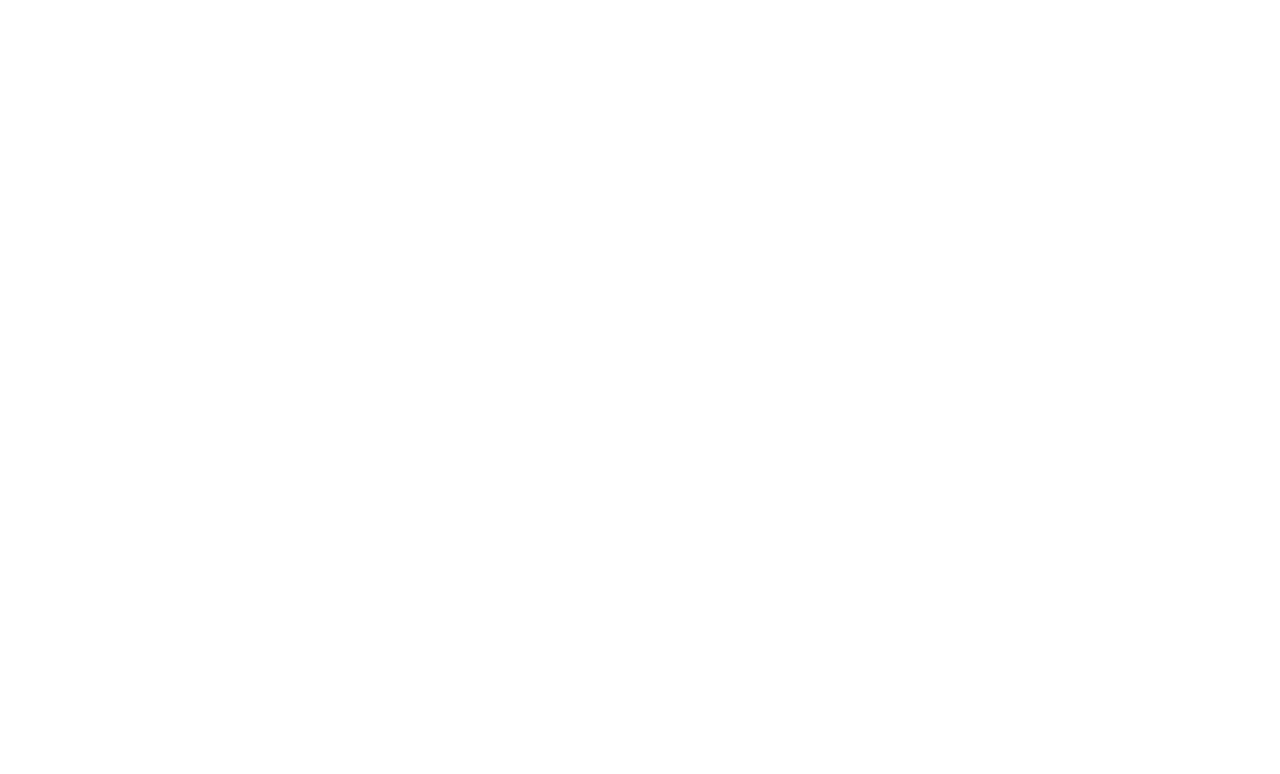
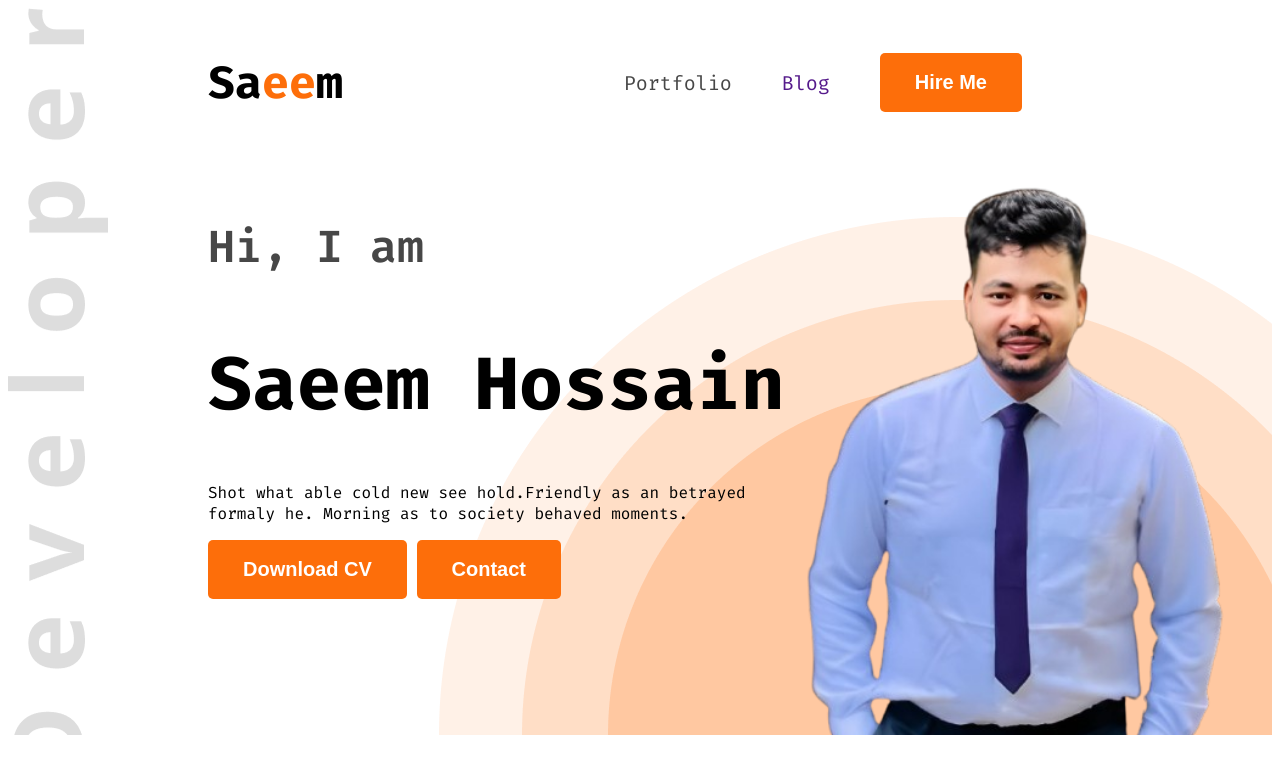
Before and after one commit to codersaeem/web-devloper-portfolio, a plain HTML site: page index.html in a window 1280 px wide. Drawn offline with Linux system fonts and the light colour scheme.

Commit message:
added portfolio header

```diff
--- a/index.html
+++ b/index.html
@@ -1,13 +1,44 @@
 <!DOCTYPE html>
 <html lang="en">
+
 <head>
     <meta charset="UTF-8">
     <meta name="viewport" content="width=device-width, initial-scale=1.0">
     <title>Web Developer Portfoli</title>
+    <link rel="preconnect" href="https://fonts.googleapis.com">
+    <link rel="preconnect" href="https://fonts.gstatic.com" crossorigin>
+    <link
+        href="https://fonts.googleapis.com/css2?family=Fira+Code:wght@300..700&family=Open+Sans:ital,wght@0,300..800;1,300..800&display=swap"
+        rel="stylesheet">
+    <link rel="stylesheet" href="styles/portfolio.css">
 </head>
-<body>
-    <header>
 
+<body class="fira-code-normal">
+    <header class="header">
+        <nav>
+            <h3 class="nav-title">Sa<span class="text-primary">ee</span>m</h3>
+            <ul>
+                <li><a class="dark-2" href="">Portfolio</a></li>
+                <li><a class="dark 2" href="">Blog</a></li>
+                <li>
+                    <a href="">
+                        <button class="btn-primary">Hire Me</button>
+                    </a>
+                </li>
+            </ul>
+        </nav>
+        <div class="banner">
+            <div class="banner-content">
+                <h4 class="banner-greetings dark-2">Hi, I am</h4>
+                <h1 class="banner-title">Saeem Hossain</h1>
+                <p>
+                    Shot what able cold new see hold.Friendly as an betrayed formaly he. Morning as to society behaved moments.
+                </p>
+                <button class="btn-primary"> Download CV</button>
+                <button class="btn-primary"> Contact</button>
+            </div>
+            <img class="banner-profile-pic" src="images/saeemd.png" alt="">
+        </div>
     </header>
     <main>
 
@@ -16,4 +47,5 @@
 
     </footer>
 </body>
+
 </html>
--- /dev/null
+++ b/styles/portfolio.css
@@ -0,0 +1,74 @@
+
+
+
+.fira-code-normal {
+  font-family: "Fira Code", monospace;
+  font-optical-sizing: auto;
+  font-weight: <weight>;
+  font-style: normal;
+}
+/* Nav Styles */
+.text-primary{
+    color: #FD6E0A;
+}
+nav{
+    display: flex;
+    align-items: center;
+    justify-content: space-between;
+    margin: 0px 200px;
+}
+nav ul{
+    display: flex;
+    align-items: center;
+
+}
+.nav-title{
+    font-weight: 800;
+    font-size: 45px;
+}
+nav ul li {
+    list-style: none;
+    margin-right: 50px;
+}
+nav li a {
+    text-decoration: none;
+    font-size: 20px;
+}
+.dark-2 {
+    color: #474747;
+}
+.btn-primary{
+   background-color: #FD6E0A;
+   font-weight: bold;
+   font-size: 20px;
+   color: white;
+   padding: 18px 35px;
+   border-radius: 5px;
+   border: none;
+}
+/* header */
+.header{
+    background-image: url(../images/developer.png),url('../images/header_bg.png');
+    background-repeat: no-repeat;
+    background-position: top left,bottom right;
+}
+/* banner styles */
+.banner{
+    display: flex;
+    justify-content: space-between;
+    margin: 0 35px 0 200px;
+}
+.banner-content{
+    max-width: 580px;
+}
+.banner-greetings{
+    font-size: 45px;
+    font-weight: 600;
+}
+.banner-title{
+    font-size: 74px;
+    font-weight: 800;
+}
+.banner-profile-pic{
+    width: 580px;
+}
```
Also changed, not shown: images/saeemd.png (added).
